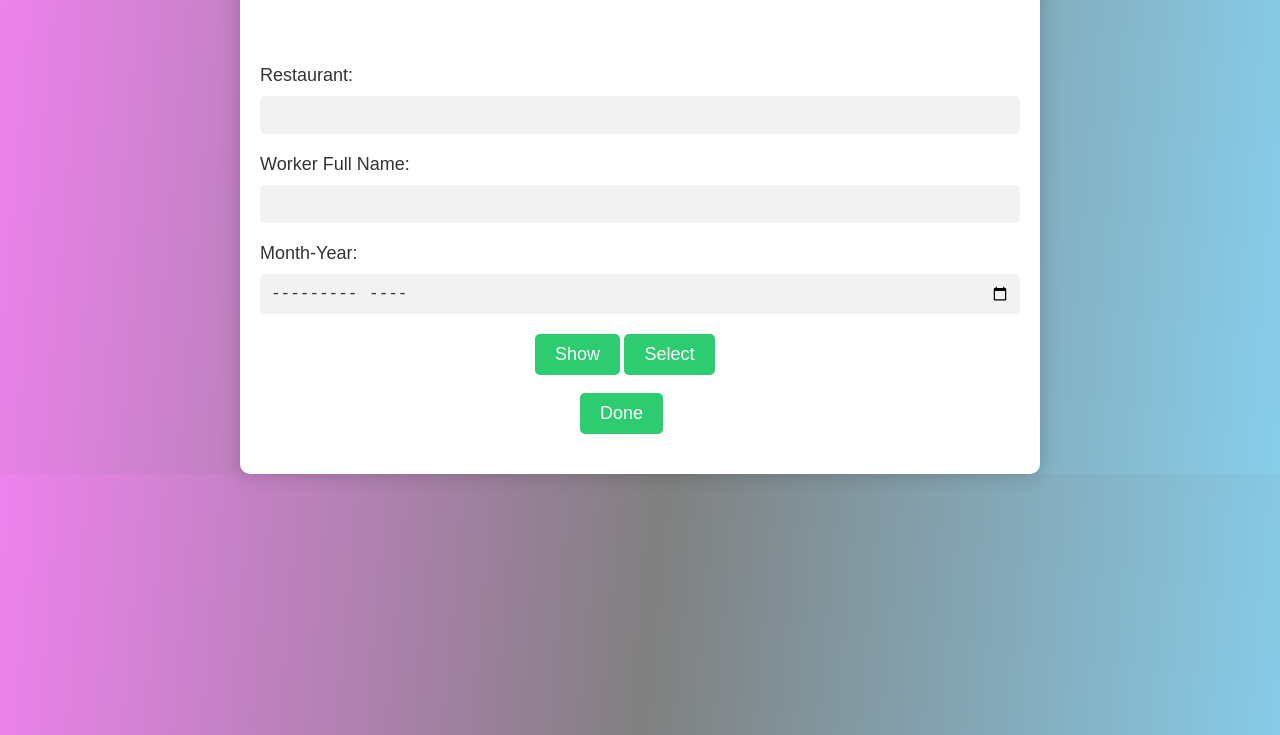
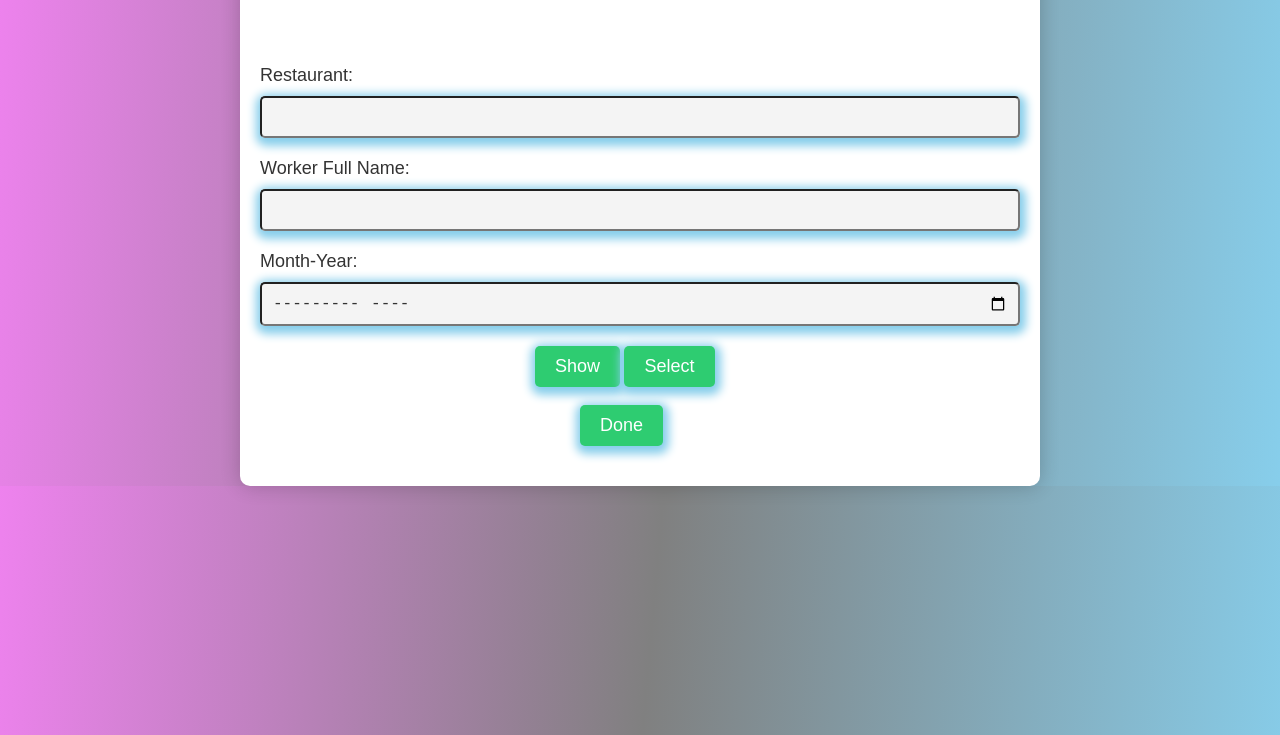
Before and after one commit to imFarman18/restaurant-shalimar, a plain HTML site: page index.html in a window 1280 px wide. Shown: the part 65-800 px from the top of the page. Drawn offline with Linux system fonts and the light colour scheme.

Commit message:
Update style.css

```diff
--- a/style.css
+++ b/style.css
@@ -43,16 +43,17 @@
 	color: #333;
   }
 
+
   /* Set input styles */
   input {
 	display: block;
 	width: 100%;
 	padding: 10px;
-	border: none;
 	border-radius: 5px;
 	font-size: 16px;
 	color: #333;
-	background-color: #f2f2f2;
+	box-shadow: 1px 3px 10px 5px skyblue;
+	background-color: #f2f2f2c9;
 	transition: box-shadow 0.3s ease;
   }
 
@@ -70,6 +71,7 @@
 	border-radius: 5px;
 	font-size: 18px;
 	cursor: pointer;
+	box-shadow: 1px 3px 10px 5px skyblue;
 	transition: background-color 0.3s ease;
   }
 
```
